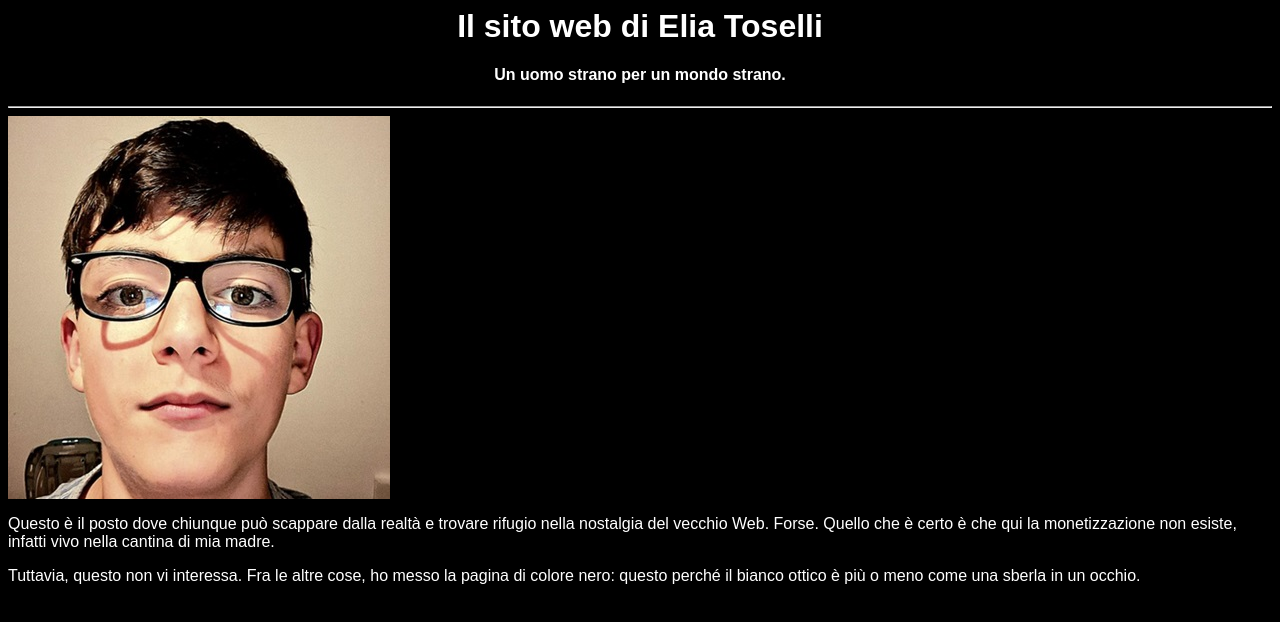
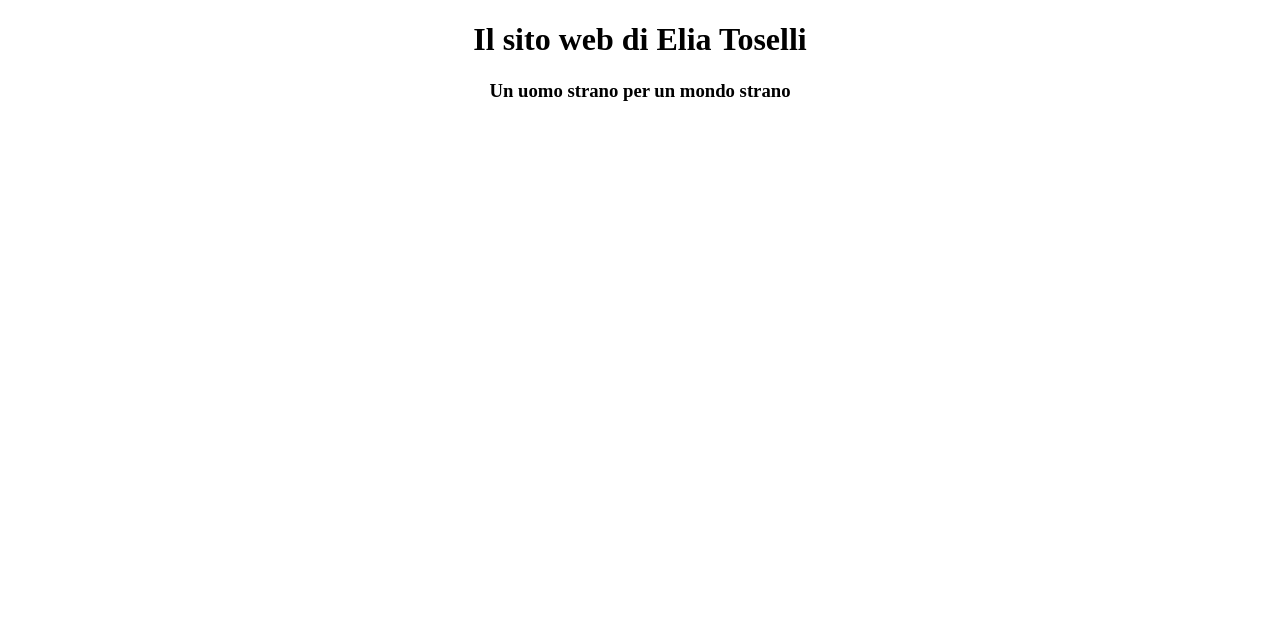
Before and after one commit to hilcon222/w, a plain HTML site: page index.html in a window 1280 px wide. Drawn offline with Linux system fonts and the light colour scheme.

Commit message:
Update index.html

```diff
--- a/index.html
+++ b/index.html
@@ -1,26 +1,26 @@
-<html>
-  <head>
-    <title>Elia Toselli's Website</title>
-    <meta http-equiv='cache-control' content='no-cache'>
-    <meta http-equiv='expires' content='0'>
-    <meta http-equiv='pragma' content='no-cache'>
-    <style>
-      center {
-      display: block;
-      margin-left: auto;
-      margin-right: auto;
-      width: 50%;
-      }
-    </style>
-  </head>
-  <body style="background-color: black; color: white; font-family: Arial, Helvetica, sans-serif;">
-    <div style="text-align: center;">
-      <h1>Il sito web di Elia Toselli</h1>
-      <h4>Un uomo strano per un mondo strano.</h4>
-    </div>
-    <hr />
-    <img src="elia_hic.jpg" class="center" />
-    <p>Questo &egrave; il posto dove chiunque può scappare dalla realt&agrave; e trovare rifugio nella nostalgia del vecchio Web. Forse. Quello che &egrave; certo &egrave; che qui la monetizzazione non esiste, infatti vivo nella cantina di mia madre.</p>
-    <p>Tuttavia, questo non vi interessa. Fra le altre cose, ho messo la pagina di colore nero: questo perch&eacute; il bianco ottico &egrave; pi&ugrave; o meno come una sberla in un occhio.</p>
-  </body>
+<!DOCTYPE html PUBLIC "-//W3C//DTD XHTML 1.0 Transitional//EN" "http://www.w3.org/TR/xhtml1/DTD/xhtml1-transitional.dtd">
+<html xmlns="http://www.w3.org/1999/xhtml">
+
+<head>
+<meta content="it" http-equiv="Content-Language" />
+<meta content="text/html; charset=utf-8" http-equiv="Content-Type" />
+<title>Il sito web di Elia Toselli</title>
+<style type="text/css">
+.auto-style1 {
+	text-align: center;
+}
+.auto-style2 {
+	text-align: left;
+}
+</style>
+</head>
+
+<body>
+
+<h1 class="auto-style1">Il sito web di Elia Toselli</h1>
+<h3 class="auto-style1">Un uomo strano per un mondo strano</h3>
+<p class="auto-style2">&nbsp;</p>
+
+</body>
+
 </html>
```
